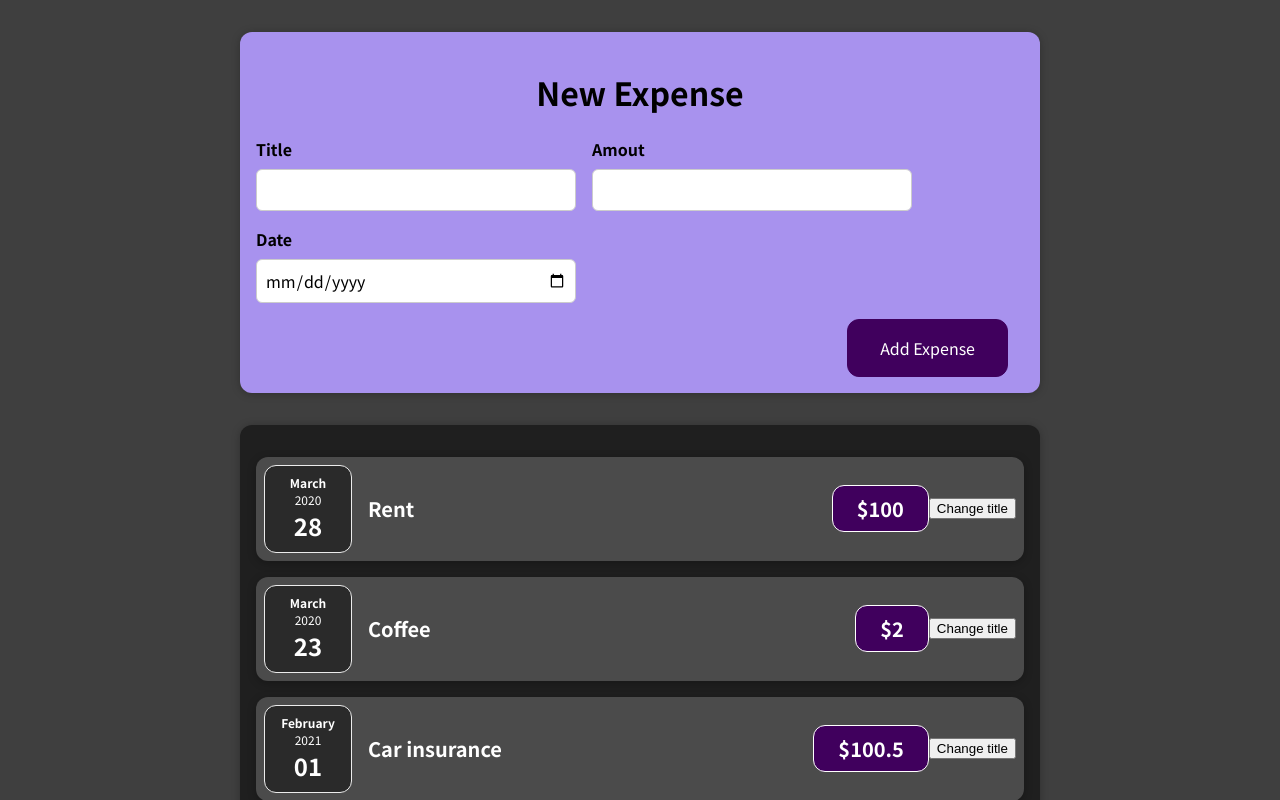
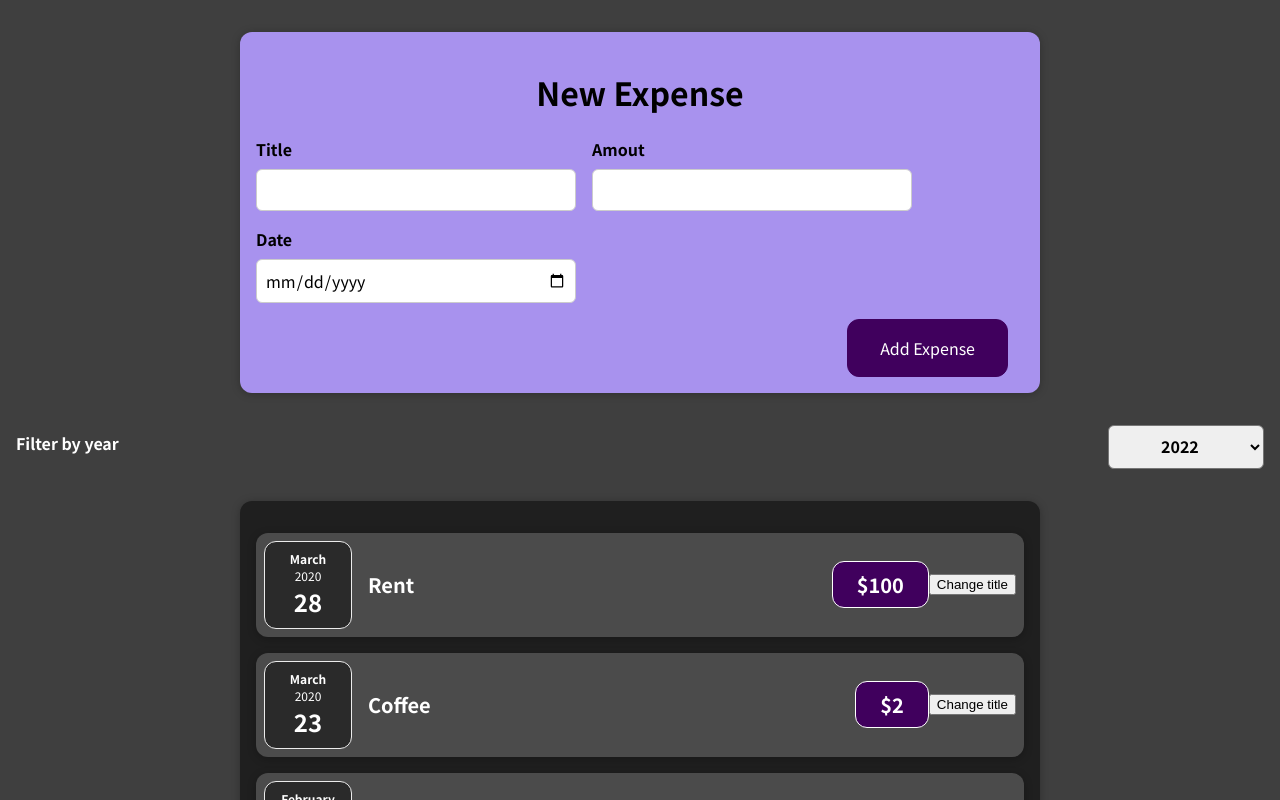
Before and after one commit to AbnerFSilva/ReactStuff, a React (Create React App) app in the folder expense-report/: page / in a window 1280 px wide. Shown: the top 800 px of the page. Built offline with nearby package versions, Linux system fonts and the light colour scheme.

Commit message:
assignment 2

```diff
--- a/expense-report/src/App.js
+++ b/expense-report/src/App.js
@@ -1,5 +1,6 @@
 import Expenses from "./components/ExpenseMain/Expenses";
 import NewExpense from "./components/NewExpense/NewExpense";
+import ExpensesFilter from "./components/ExpensesFilter/ExpensesFilter";
 function App() {
   const expenses = [
     { id: "e1", title: "Rent", amount: 100, date: new Date(2020, 2, 28) },
@@ -17,12 +18,18 @@ function App() {
       date: new Date(2021, 2, 1),
     },
   ];
+  let filter = "";
   const addExpenseHandler = (expense) => {
     console.log("expense in app js", expense);
+  };
+  const filterExpensesHandler = (filterOption) => {
+    console.log("filter in app js", filterOption);
+    filter = filterOption;
   };
   return (
     <div>
       <NewExpense onAddExpense={addExpenseHandler} />
+      <ExpensesFilter onFilterChange={filterExpensesHandler} />
       <Expenses expenseSummary={expenses} />
     </div>
   );
--- /dev/null
+++ b/expense-report/src/components/ExpensesFilter/ExpensesFilter.css
@@ -0,0 +1,24 @@
+.expenses-filter {
+  color: white;
+  padding: 0 1rem;
+}
+
+.expenses-filter__control {
+  display: flex;
+  width: 100%;
+  align-items: center;
+  justify-content: space-between;
+  margin: 1rem 0;
+}
+
+.expenses-filter label {
+  font-weight: bold;
+  margin-bottom: 0.5rem;
+}
+
+.expenses-filter select {
+  font: inherit;
+  padding: 0.5rem 3rem;
+  font-weight: bold;
+  border-radius: 6px;
+}
--- /dev/null
+++ b/expense-report/src/components/ExpensesFilter/ExpensesFilter.js
@@ -0,0 +1,25 @@
+import React, { useState } from "react";
+import "./ExpensesFilter.css";
+function ExpenseFilter(props) {
+  const [, setFilterOption] = useState("");
+
+  const filterChangeHandler = (event) => {
+    event.preventDefault();
+    setFilterOption(event.target.value);
+    props.onFilterChange(event.target.value);
+  };
+  return (
+    <div className="expenses-filter">
+      <div className="expenses-filter__control">
+        <label>Filter by year</label>
+        <select onChange={filterChangeHandler}>
+          <option value="2022">2022</option>
+          <option value="2021">2021</option>
+          <option value="2020">2020</option>
+        </select>
+      </div>
+    </div>
+  );
+}
+
+export default ExpenseFilter;
```
Also changed, not shown: 1 other file (tests, documents, lock files or other folders).
